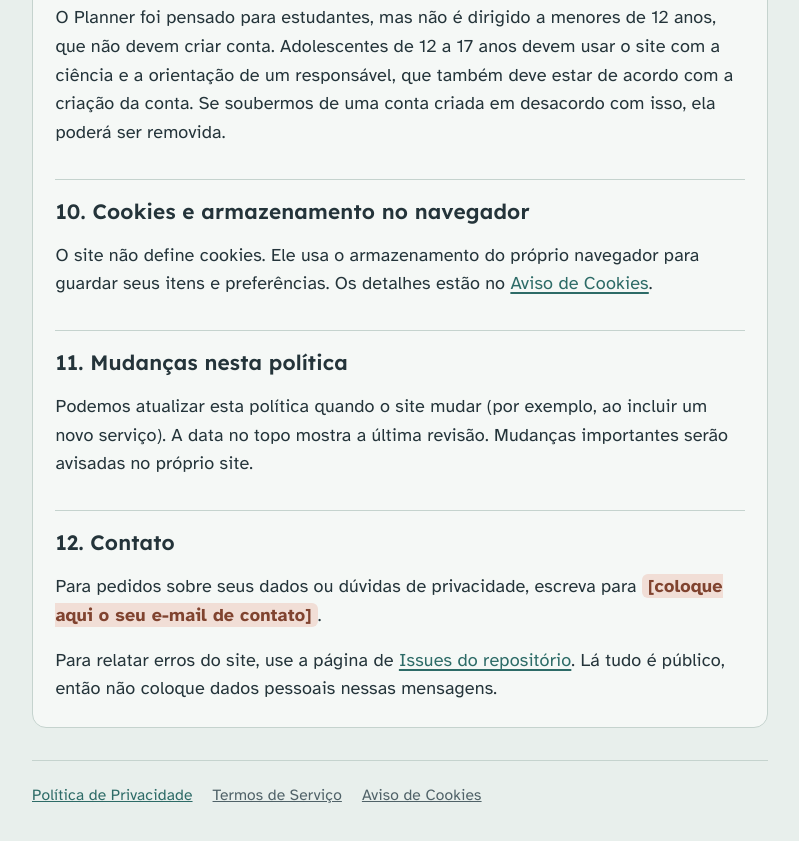
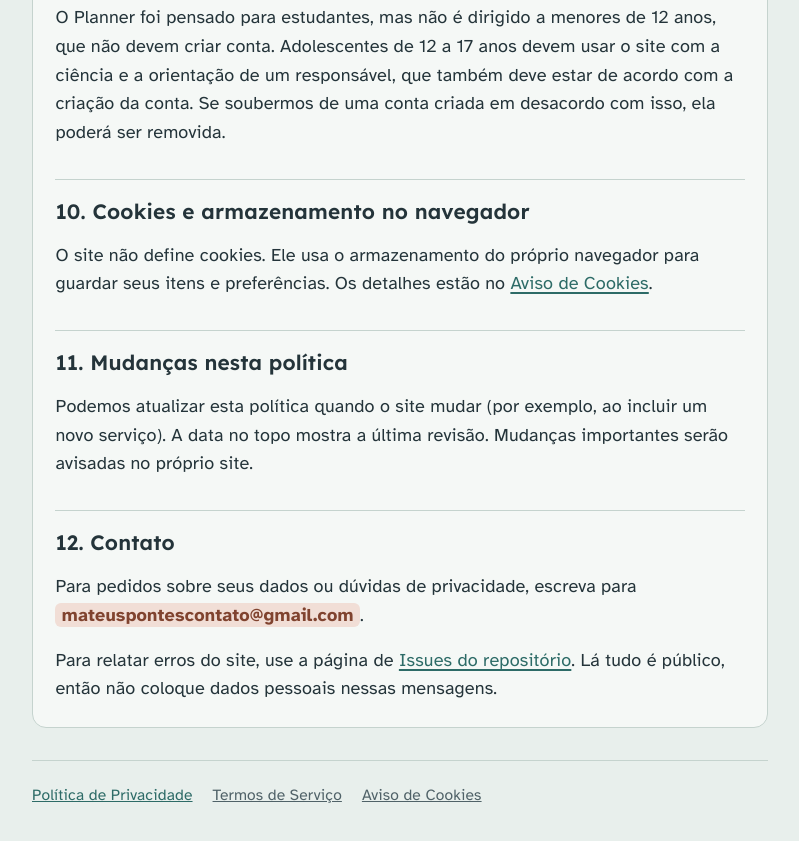
Before and after one commit to pontesmateuss/planner-academico, a website with bundled scripts: page privacidade.html in a window 1280 px wide. Shown: the part 4207-5048 px from the top of the page, without its empty margins (240-1039 px from the left). Built offline with nearby package versions, Linux system fonts and the light colour scheme.

Commit message:
Update contact email in privacidade.html

```diff
--- a/privacidade.html
+++ b/privacidade.html
@@ -141,7 +141,7 @@
     <p>Podemos atualizar esta política quando o site mudar (por exemplo, ao incluir um novo serviço). A data no topo mostra a última revisão. Mudanças importantes serão avisadas no próprio site.</p>
 
     <h2 id="contato">12. Contato</h2>
-    <p>Para pedidos sobre seus dados ou dúvidas de privacidade, escreva para <mark>[coloque aqui o seu e-mail de contato]</mark>.</p>
+    <p>Para pedidos sobre seus dados ou dúvidas de privacidade, escreva para <mark>mateuspontescontato@gmail.com</mark>.</p>
     <p>Para relatar erros do site, use a página de <a href="https://github.com/pontesmateuss/planner-academico/issues">Issues do repositório</a>. Lá tudo é público, então não coloque dados pessoais nessas mensagens.</p>
   </article>
 </main>
```
